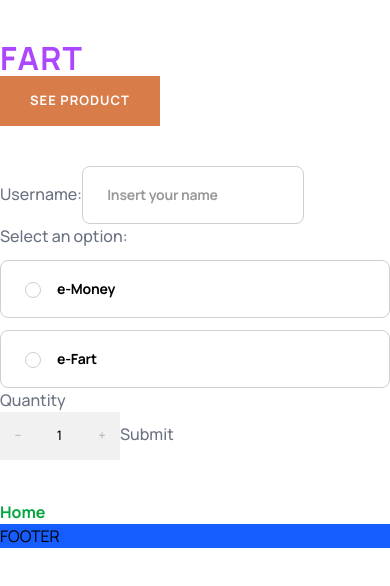
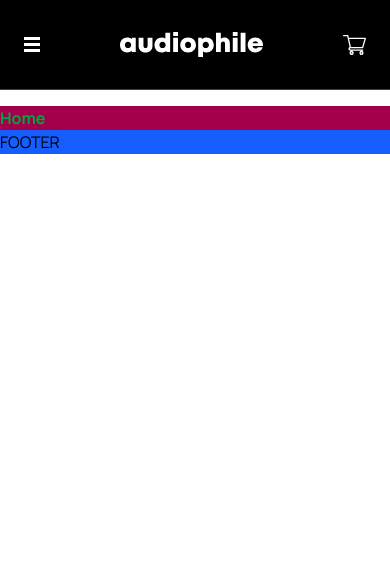
Before and after one commit to Striperoooo/ecommerce-app, a React (Vite) app: page / in a window 390 px wide. Shown: the top 586 px of the page. Built offline with nearby package versions, Linux system fonts and the light colour scheme.

Commit message:
Refactor Header and update SVG icon colors
Reworked the Header component to use SVG imports for the burger, logo, and cart icons, and removed unused UI elements. Updated the hamburger SVG to use 'currentColor' for fill, enabling dynamic color changes. Also set a background color for the Home page.

```diff
--- a/src/components/Header.tsx
+++ b/src/components/Header.tsx
@@ -1,46 +1,29 @@
-import Typography from "./ui/Typography"
-import Button from "./ui/Button"
-import QuantitySelector from "./ui/QuantitySelector"
+import Burger from "../assets/shared/tablet/icon-hamburger.svg?react"
+import Logo from "../assets/shared/desktop/logo.svg?react"
+import Cart from "../assets/shared/desktop/icon-cart.svg?react"
 
 export default function Header() {
 
     return (
-        <div className="mx-auto my-10 font-medium text-gray-500">
-            <Typography variant="h3" textColor="text-purple-500">Fart</Typography>
-            <Button variant="primary">  SEE PRODUCT </Button>
-            <form className="my-10" action="#" method="post">
-                <div>
-                    <label htmlFor="username">Username:</label>
-                    <input type="text" id="username" name="username" placeholder="Insert your name" className="text-field" />
+        <>
+            <header className="">
+                <div className="bg-black border-b-1 border-white/25 h-22.5 flex items-center justify-between mb-4" >
+
+                    <a href="/">
+                        <Burger className="ml-6 text-white cursor-pointer hover:text-d8 active:text-d8/75" />
+                    </a>
+
+                    <a href="/">
+                        <Logo className="text-white hover:text-d8 active:text-d8/75" />
+                    </a>
+
+                    <a href="/">
+                        <Cart className="mr-6 text-white cursor-pointer hover:text-d8 active:text-d8/75" />
+                    </a>
+
                 </div>
-
-                <div className="flex flex-col gap-3">
-
-                    <p>Select an option:</p>
-                    <label
-                        htmlFor="option1"
-                        className="radio-label-field group"
-                    >
-                        <input type="radio" id="option1" name="choice" value="1" className="radio-input-field" />
-                        e-Money
-                    </label>
-
-                    <label
-                        htmlFor="option2"
-                        className="radio-label-field group"
-                    >
-                        <input type="radio" id="option2" name="choice" value="2" className="radio-input-field" />
-                        e-Fart
-                    </label>
-                </div>
-
-                <h3>Quantity</h3>
-                <QuantitySelector></QuantitySelector>
-
-                <button type="submit">Submit</button>
-            </form>
-
-        </div>
+            </header>
+        </>
     )
 
 }
--- a/src/pages/Home.tsx
+++ b/src/pages/Home.tsx
@@ -2,7 +2,7 @@ import { Link } from "react-router-dom";
 
 export default function Home() {
     return (
-        <div className="">
+        <div className="bg-pink-800">
             <h2 className="text-green-600 font-bold">Home</h2>
         </div>
     )
```
Also changed, not shown: src/assets/shared/tablet/icon-hamburger.svg.
